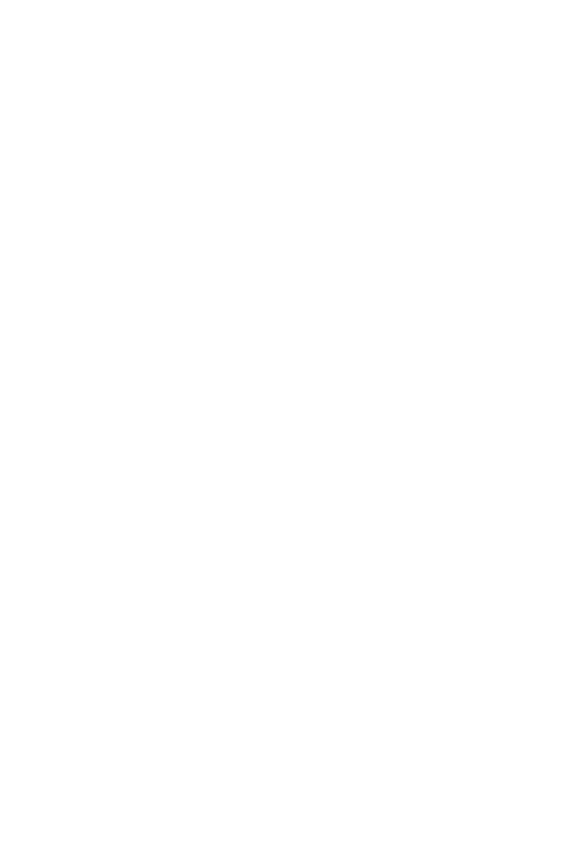
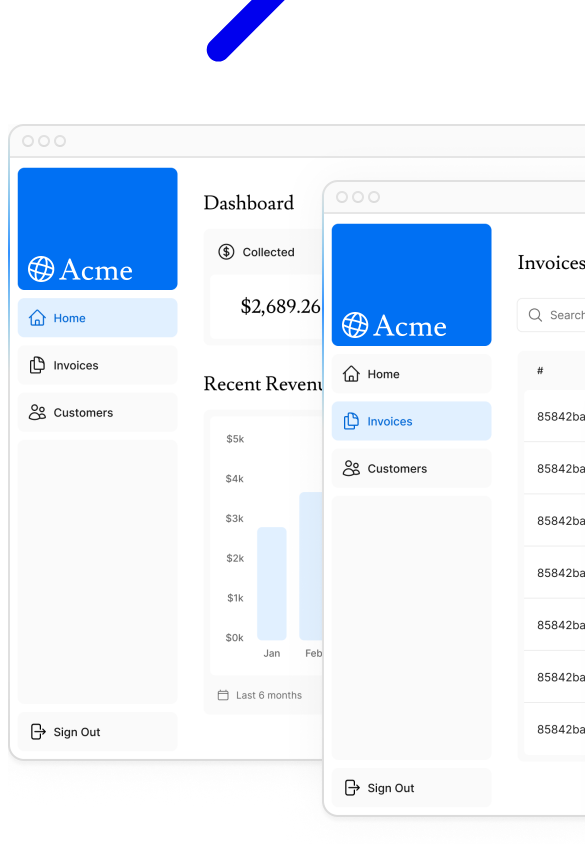
Before and after one commit to jimjimrao/nextjs-dashboard, a Next.js app: page / in a window 390 px wide. Shown: the part 760-1604 px from the top of the page, 585 px wide, since content can reach past the window. Before the commit the page ends 844 px from the top, so only its background shows below. Built offline with nearby package versions, Linux system fonts and the light colour scheme; a web font is replaced by a local one.

Commit message:
feature: hero image for mobile and desktop

```diff
--- a/app/page.tsx
+++ b/app/page.tsx
@@ -2,17 +2,19 @@
 import { ArrowRightIcon } from '@heroicons/react/24/outline';
 import Link from 'next/link';
 import { lusitana } from '@/app/ui/fonts';
-
+import Image from 'next/image';
 export default function Page() {
   return (
     <main className="flex min-h-screen flex-col p-6">
       <div className="flex h-20 shrink-0 items-end rounded-lg bg-blue-500 p-4 md:h-52">
-        {/* <AcmeLogo /> */}
+        <AcmeLogo />
       </div>
       <div className="mt-4 flex grow flex-col gap-4 md:flex-row">
         <div className="flex flex-col justify-center gap-6 rounded-lg bg-gray-50 px-6 py-10 md:w-2/5 md:px-20">
           <div className="h-0 w-0 border-b-[30px] border-l-[20px] border-r-[20px] border-b-black border-l-transparent border-r-transparent" />
-          <p className={`text-xl text-gray-800 md:text-3xl md:leading-normal ${lusitana.className}`}>
+          <p
+            className={`text-xl text-gray-800 md:text-3xl md:leading-normal ${lusitana.className}`}
+          >
             <strong>Welcome to Acme.</strong> This is the example for the{' '}
             <a href="https://nextjs.org/learn/" className="text-blue-500">
               Next.js Learn Course
@@ -28,6 +30,20 @@
         </div>
         <div className="flex items-center justify-center p-6 md:w-3/5 md:px-28 md:py-12">
           {/* Add Hero Images Here */}
+          <Image
+            src="/hero-desktop.png"
+            width={1000}
+            height={760}
+            className="hidden md:block"
+            alt="Screenshots of the dashboard project showing desktop version"
+          />
+          <Image
+            src="/hero-mobile.png"
+            width={560}
+            height={620}
+            className="block md:hidden"
+            alt="Screenshots of the dashboard project showing mobile version"
+          />
         </div>
       </div>
     </main>
```
